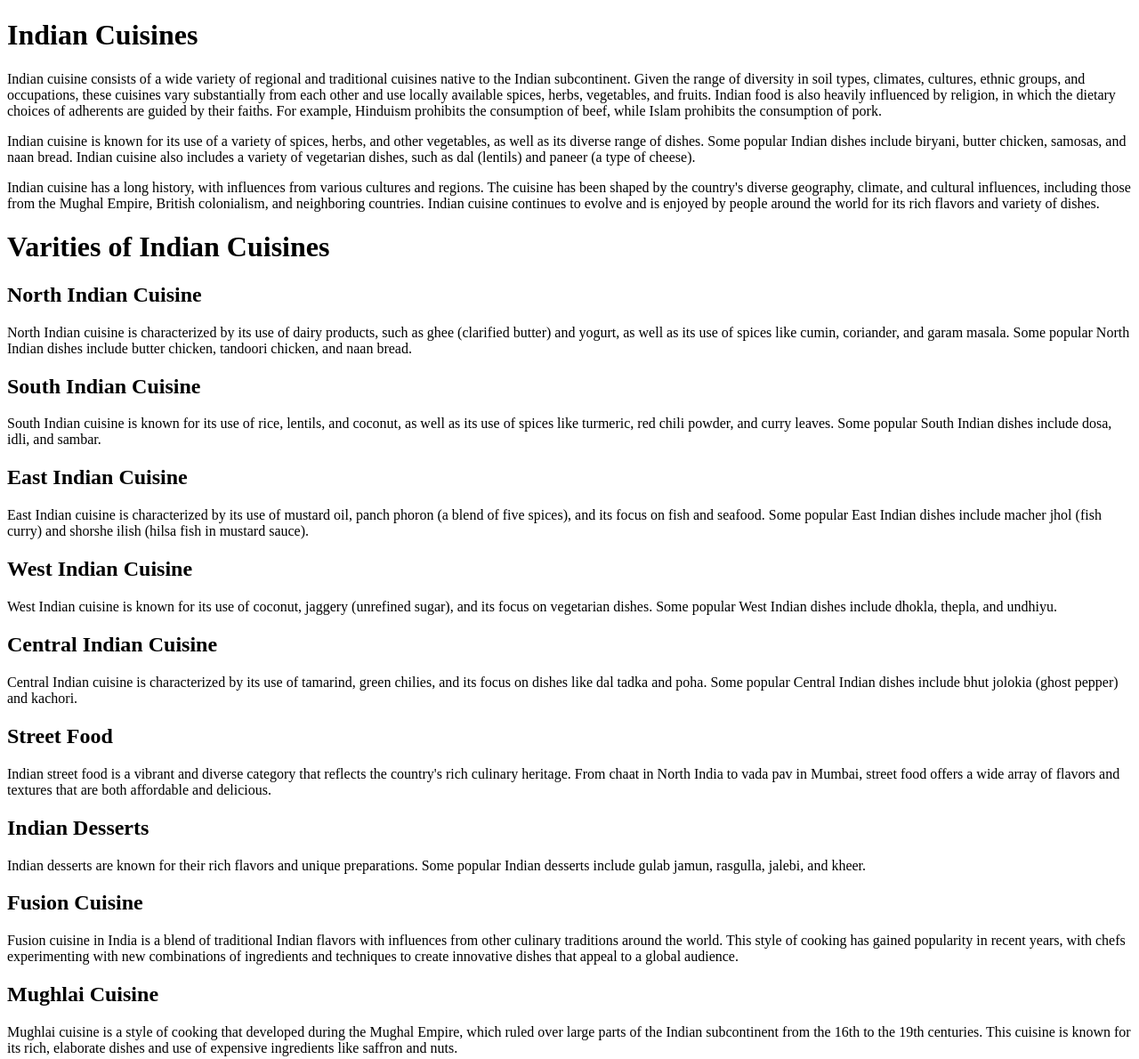
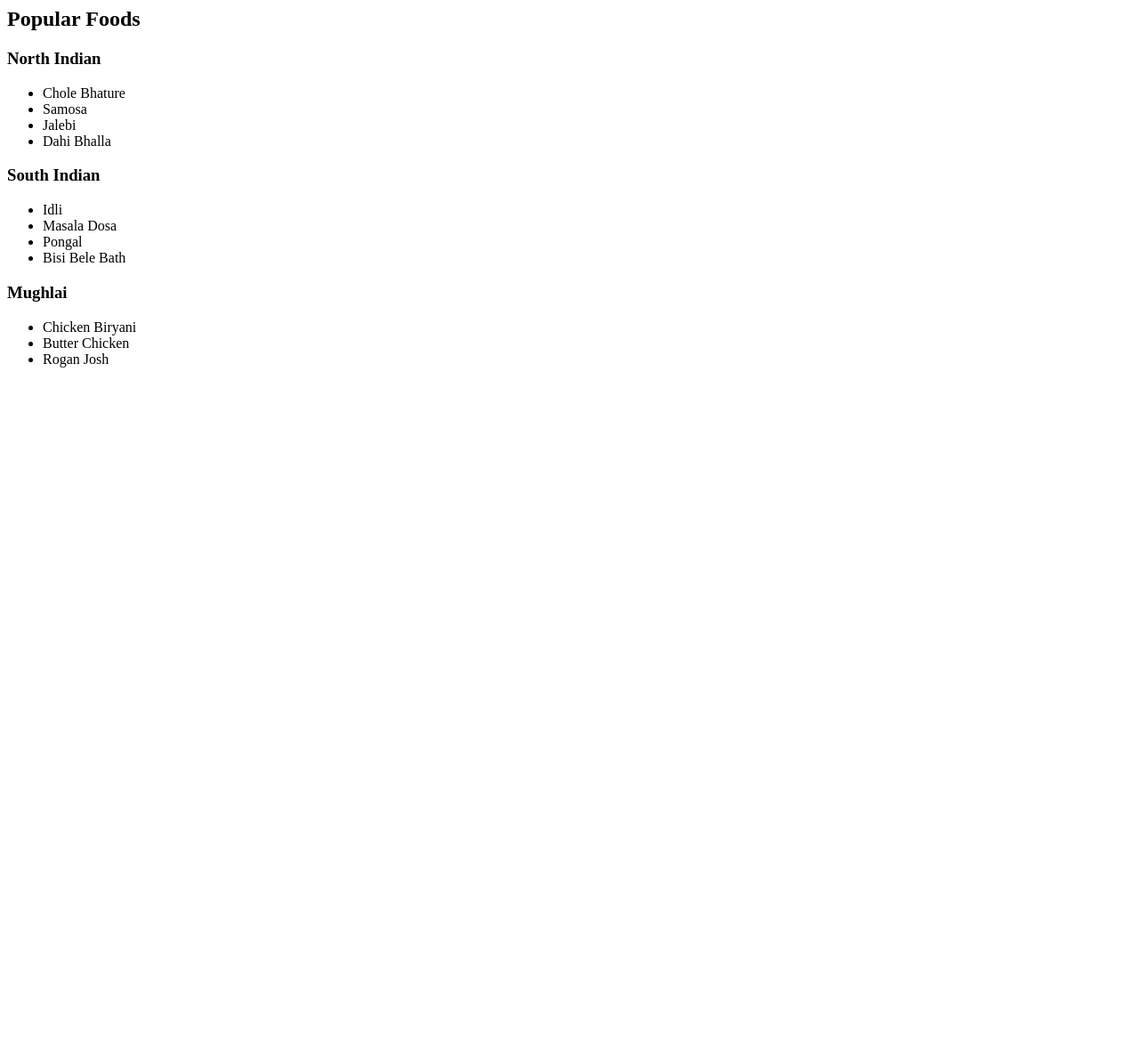
Before and after one commit to TanvirAnjum-299/NewNewHomeork, a plain HTML site: page index.html in a window 1280 px wide. Shown: the whole page at 89% size. After the commit the page ends 800 px from the top, so only its background shows below. Drawn offline with Linux system fonts and the light colour scheme.

Commit message:
Add files via upload

```diff
--- a/index.html
+++ b/index.html
@@ -1,33 +1,29 @@
-<!DOCTYPE html>
-<html lang="en">
-<head>
-    <meta charset="UTF-8">
-    <meta name="viewport" content="width=device-width, initial-scale=1.0">
-    <title> Indian Cuisines</title>
-</head>
-<body>
-    <h1>Indian Cuisines</h1>
-    <p>Indian cuisine consists of a wide variety of regional and traditional cuisines native to the Indian subcontinent. Given the range of diversity in soil types, climates, cultures, ethnic groups, and occupations, these cuisines vary substantially from each other and use locally available spices, herbs, vegetables, and fruits. Indian food is also heavily influenced by religion, in which the dietary choices of adherents are guided by their faiths. For example, Hinduism prohibits the consumption of beef, while Islam prohibits the consumption of pork.</p>
-    <p>Indian cuisine is known for its use of a variety of spices, herbs, and other vegetables, as well as its diverse range of dishes. Some popular Indian dishes include biryani, butter chicken, samosas, and naan bread. Indian cuisine also includes a variety of vegetarian dishes, such as dal (lentils) and paneer (a type of cheese).</p>
-    <p>Indian cuisine has a long history, with influences from various cultures and regions. The cuisine has been shaped by the country's diverse geography, climate, and cultural influences, including those from the Mughal Empire, British colonialism, and neighboring countries. Indian cuisine continues to evolve and is enjoyed by people around the world for its rich flavors and variety of dishes.</p>
-    <h1>Varities of Indian Cuisines</h1>
-    <h2>North Indian Cuisine</h2>
-    <p>North Indian cuisine is characterized by its use of dairy products, such as ghee (clarified butter) and yogurt, as well as its use of spices like cumin, coriander, and garam masala. Some popular North Indian dishes include butter chicken, tandoori chicken, and naan bread.</p>
-    <h2>South Indian Cuisine</h2>
-    <p>South Indian cuisine is known for its use of rice, lentils, and coconut, as well as its use of spices like turmeric, red chili powder, and curry leaves. Some popular South Indian dishes include dosa, idli, and sambar.</p>
-    <h2>East Indian Cuisine</h2>
-    <p>East Indian cuisine is characterized by its use of mustard oil, panch phoron (a blend of five spices), and its focus on fish and seafood. Some popular East Indian dishes include macher jhol (fish curry) and shorshe ilish (hilsa fish in mustard sauce).</p>
-    <h2>West Indian Cuisine</h2>
-    <p>West Indian cuisine is known for its use of coconut, jaggery (unrefined sugar), and its focus on vegetarian dishes. Some popular West Indian dishes include dhokla, thepla, and undhiyu.</p>
-    <h2>Central Indian Cuisine</h2>
-    <p>Central Indian cuisine is characterized by its use of tamarind, green chilies, and its focus on dishes like dal tadka and poha. Some popular Central Indian dishes include bhut jolokia (ghost pepper) and kachori.</p>
-    <h2>Street Food</h2>
-    <p>Indian street food is a vibrant and diverse category that reflects the country's rich culinary heritage. From chaat in North India to vada pav in Mumbai, street food offers a wide array of flavors and textures that are both affordable and delicious.</p>
-    <h2>Indian Desserts</h2>
-    <p>Indian desserts are known for their rich flavors and unique preparations. Some popular Indian desserts include gulab jamun, rasgulla, jalebi, and kheer.</p>
-    <h2>Fusion Cuisine</h2>
-    <p>Fusion cuisine in India is a blend of traditional Indian flavors with influences from other culinary traditions around the world. This style of cooking has gained popularity in recent years, with chefs experimenting with new combinations of ingredients and techniques to create innovative dishes that appeal to a global audience.</p>
-    <h2>Mughlai Cuisine</h2>
-    <p>Mughlai cuisine is a style of cooking that developed during the Mughal Empire, which ruled over large parts of the Indian subcontinent from the 16th to the 19th centuries. This cuisine is known for its rich, elaborate dishes and use of expensive ingredients like saffron and nuts.</p>
-</body>
-</html>
+<aside>
+  <h2>Popular Foods</h2>
+  <div>
+    <h3>North Indian</h3>
+    <ul>
+      <li>Chole Bhature</li>
+      <li>Samosa</li>
+      <li>Jalebi</li>
+      <li>Dahi Bhalla</li>
+    </ul>
+  </div>
+  <div>
+    <h3>South Indian</h3>
+    <ul>
+      <li>Idli</li>
+      <li>Masala Dosa</li>
+      <li>Pongal</li>
+      <li>Bisi Bele Bath</li>
+    </ul>
+  </div>
+  <div>
+    <h3>Mughlai</h3>
+    <ul>
+      <li>Chicken Biryani</li>
+      <li>Butter Chicken</li>
+      <li>Rogan Josh</li>
+    </ul>
+  </div>
+</aside>
```
